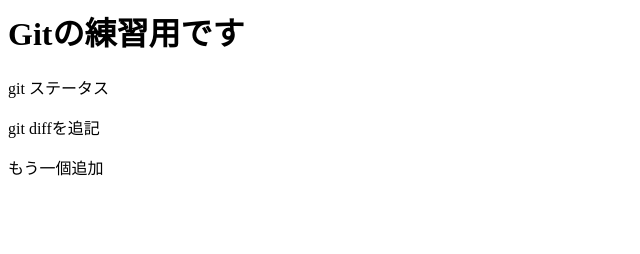
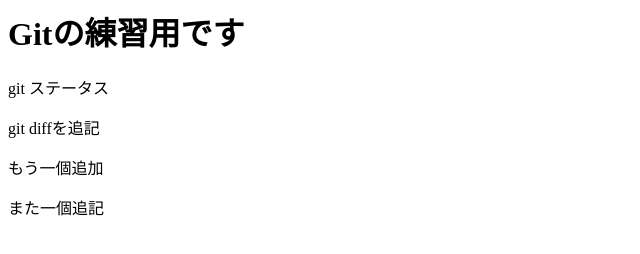
Before and after one commit to mizutaku-0519/git_tutorial, a plain HTML site: page index.html in a window 1280 px wide. Shown: the whole page, without its empty margins (0-640 px from the left). Drawn offline with Linux system fonts and the light colour scheme.

Commit message:
追記しました

```diff
--- a/index.html
+++ b/index.html
@@ -2,3 +2,4 @@
 <p>git ステータス</p>
 <p>git diffを追記</p>
 <p>もう一個追加</p>
+<p>また一個追記</p>
```
